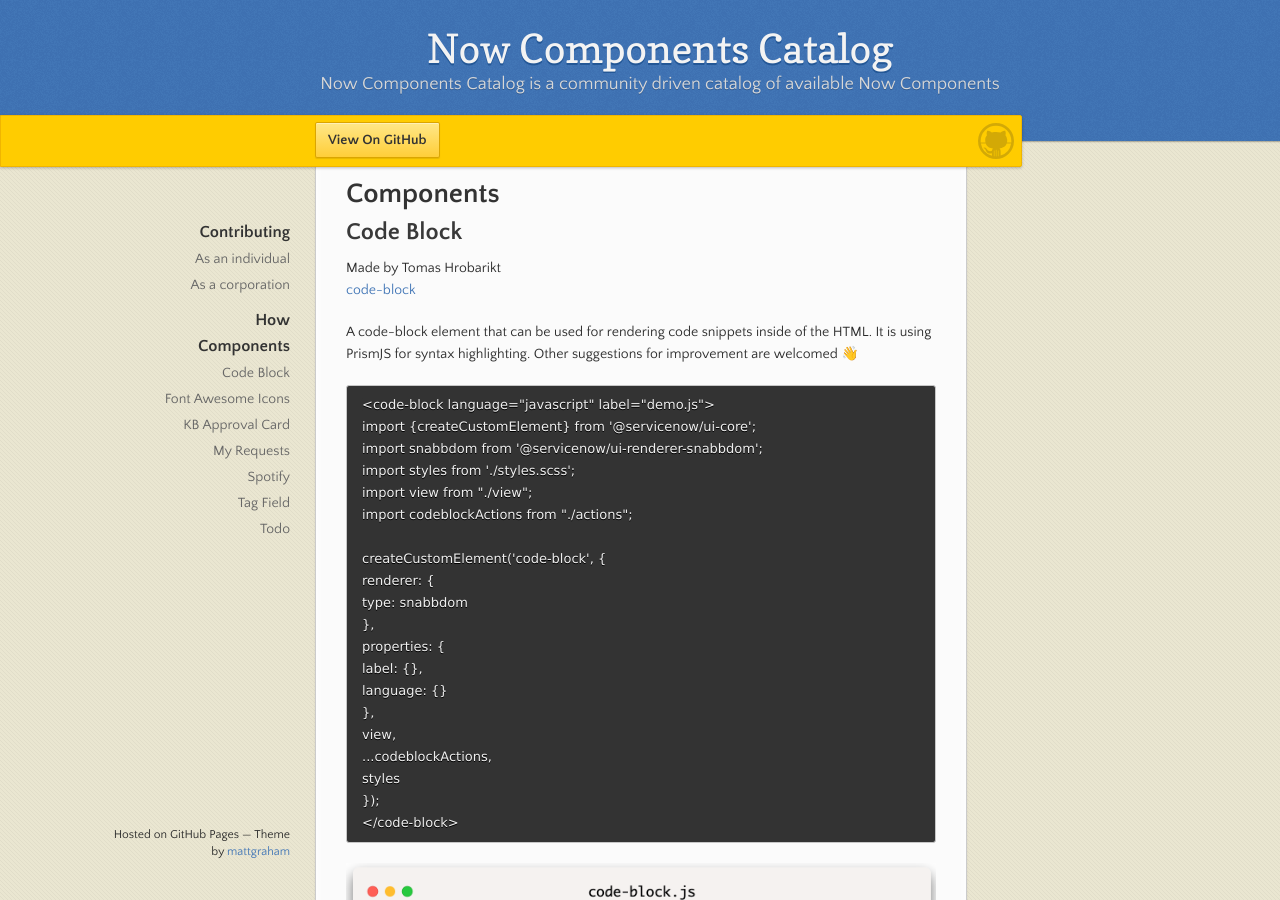
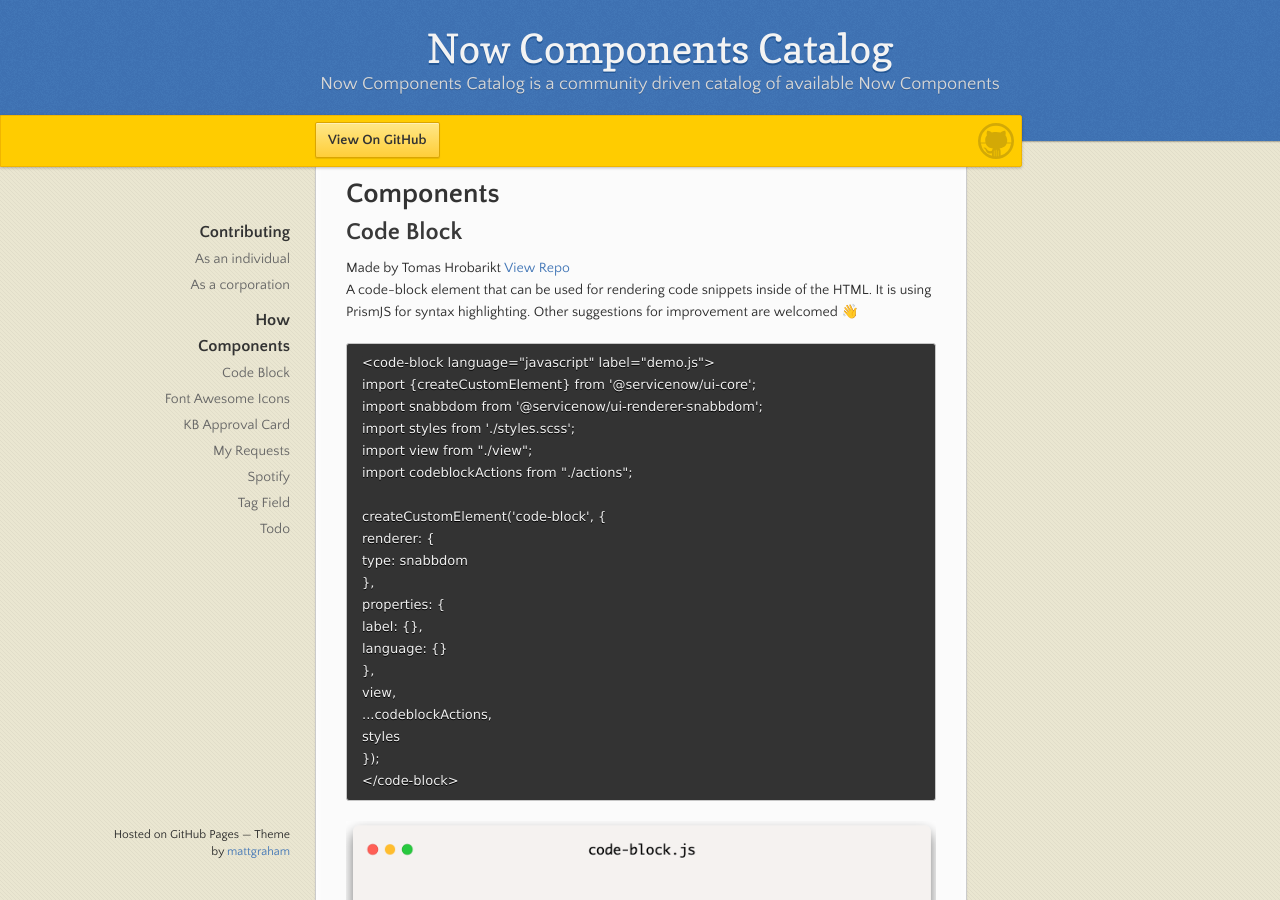
Before and after one commit to NowComponents/nowcomponents.github.io, a Jekyll site: the page built from index.md, in a window 1280 px wide and 900 px high, scrolled down 1234 px. Built offline with Jekyll 4.4.1, drawn with Linux system fonts in a browser that asks for light colours.

Commit message:
testing repo url

```diff
--- a/_layouts/default.html
+++ b/_layouts/default.html
@@ -44,7 +44,10 @@
         {{ content }}
         <h1>Components</h1>
         {% for component in site.components %}
-            <h2>{{ component.title }}</h2><span>Made by {{component.author }}</span>
+            <h2>{{ component.title }}</h2><span>Made by {{ component.author }}</span>
+            {% if component.repourl %}
+              <a href="{{ component.repourl }}">View Repo</a>
+            {% endif %}
             {{ component.content }}
         {% endfor %}
       </section>
```
Also changed, not shown: _components/code-block.md (+1 -1 lines).
